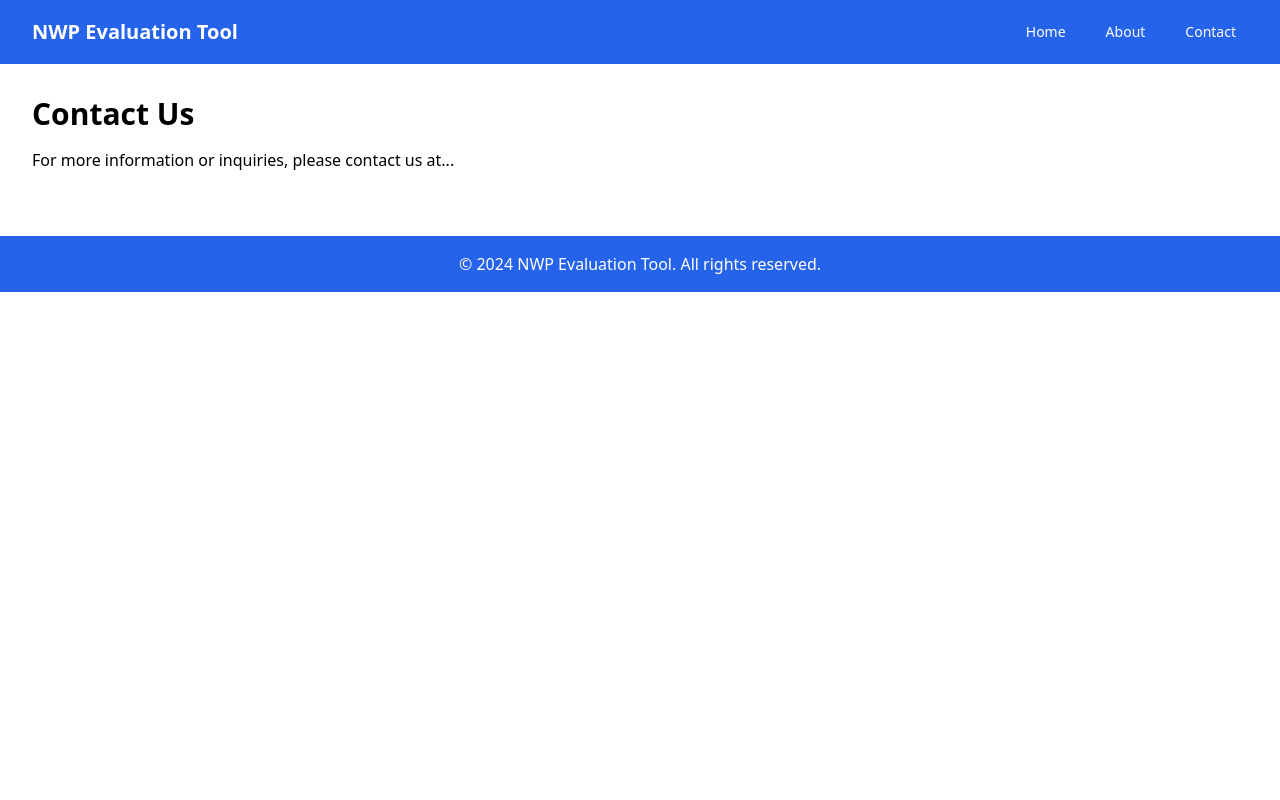
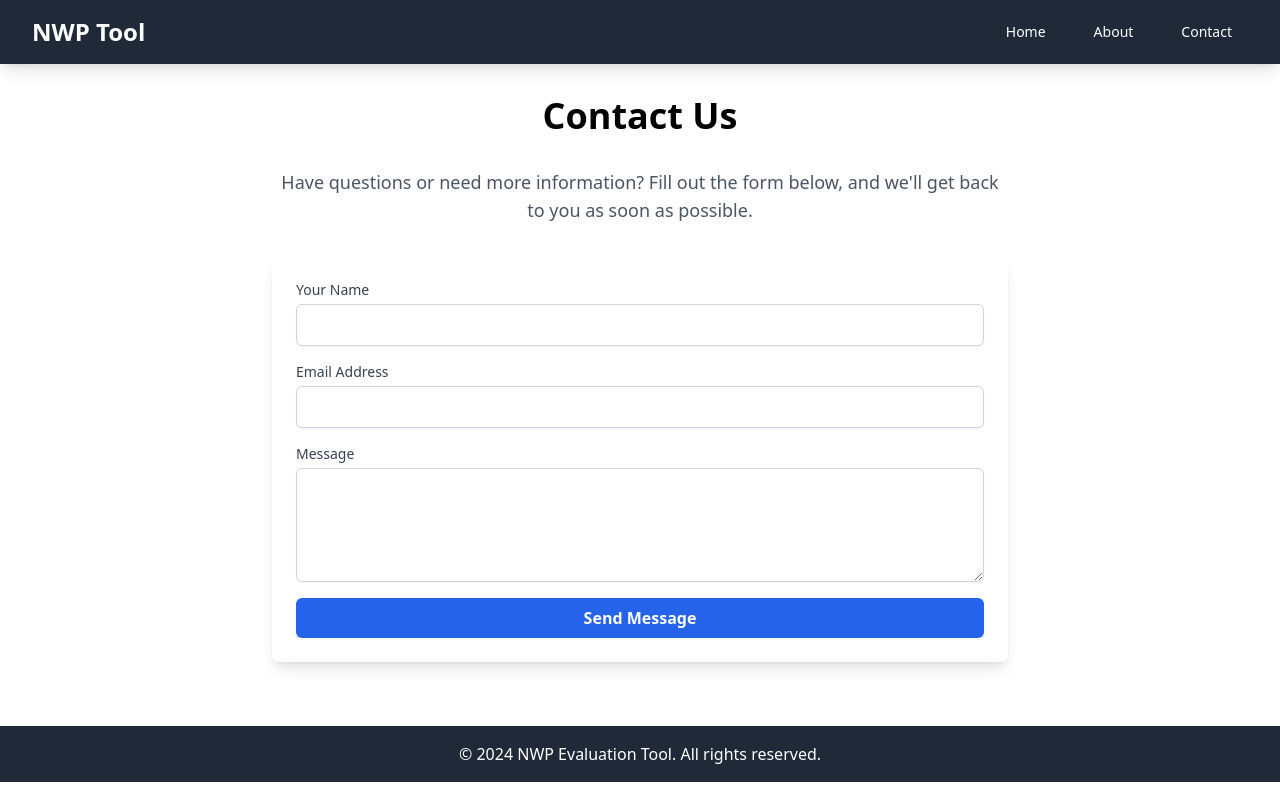
Before and after one commit to shiv3679/ATMOS, a React (Create React App) app in the folder atmos-app/: page /contact in a window 1280 px wide. Built offline with nearby package versions, Linux system fonts and the light colour scheme.

Commit message:
making things pretty

```diff
--- a/atmos-app/src/components/Footer.js
+++ b/atmos-app/src/components/Footer.js
@@ -4,7 +4,7 @@ import React from 'react';
 
 function Footer() {
   return (
-    <footer className="bg-blue-600 text-white py-4 mt-8">
+    <footer className="bg-gray-800 text-white py-4 mt-8">
       <div className="container mx-auto text-center">
         &copy; {new Date().getFullYear()} NWP Evaluation Tool. All rights reserved.
       </div>
--- a/atmos-app/src/components/Navbar.js
+++ b/atmos-app/src/components/Navbar.js
@@ -1,5 +1,3 @@
-// src/components/Navbar.js
-
 import React, { useState } from 'react';
 import { Link } from 'react-router-dom';
 
@@ -7,90 +5,110 @@ function Navbar() {
   const [isOpen, setIsOpen] = useState(false);
 
   return (
-    <nav className="bg-blue-600">
+    <nav className="bg-gray-800 shadow-lg">
       <div className="max-w-7xl mx-auto px-4 sm:px-6 lg:px-8">
         <div className="flex items-center justify-between h-16">
-          {/* Logo or Brand Name */}
+          {/* Logo */}
           <div className="flex-shrink-0">
-            <Link to="/" className="text-white font-bold text-xl">
-              NWP Evaluation Tool
+            <Link to="/" className="text-white font-bold text-2xl">
+              NWP Tool
             </Link>
           </div>
-          {/* Hamburger Menu for Mobile */}
-          <div className="-mr-2 flex md:hidden">
+
+          {/* Desktop Menu */}
+          <div className="hidden md:flex items-center space-x-4">
+            <Link
+              to="/"
+              className="text-white px-4 py-2 rounded-md text-sm font-medium hover:bg-gray-700 transition duration-300"
+            >
+              Home
+            </Link>
+            <Link
+              to="/about"
+              className="text-white px-4 py-2 rounded-md text-sm font-medium hover:bg-gray-700 transition duration-300"
+            >
+              About
+            </Link>
+            <Link
+              to="/contact"
+              className="text-white px-4 py-2 rounded-md text-sm font-medium hover:bg-gray-700 transition duration-300"
+            >
+              Contact
+            </Link>
+          </div>
+
+          {/* Mobile Menu Button */}
+          <div className="flex md:hidden">
             <button
               onClick={() => setIsOpen(!isOpen)}
               type="button"
-              className="bg-blue-600 inline-flex items-center justify-center p-2 rounded-md text-white hover:bg-blue-700 focus:outline-none"
+              className="bg-gray-800 p-2 rounded-md text-white hover:bg-gray-700 focus:outline-none"
+              aria-expanded="false"
             >
               <span className="sr-only">Open main menu</span>
-              {/* Icon for menu */}
+              {!isOpen ? (
                 <svg
-                className={`${isOpen ? 'hidden' : 'block'} h-6 w-6`}
+                  className="block h-6 w-6"
                   xmlns="http://www.w3.org/2000/svg"
                   fill="none"
                   viewBox="0 0 24 24"
                   stroke="currentColor"
+                  aria-hidden="true"
                 >
-                {/* Menu icon */}
-                <path strokeLinecap="round" strokeLinejoin="round" strokeWidth={2} d="M4 6h16M4 12h16M4 18h16" />
+                  <path
+                    strokeLinecap="round"
+                    strokeLinejoin="round"
+                    strokeWidth="2"
+                    d="M4 6h16M4 12h16M4 18h16"
+                  />
                 </svg>
-              {/* Icon for close */}
+              ) : (
                 <svg
-                className={`${isOpen ? 'block' : 'hidden'} h-6 w-6`}
+                  className="block h-6 w-6"
                   xmlns="http://www.w3.org/2000/svg"
                   fill="none"
                   viewBox="0 0 24 24"
                   stroke="currentColor"
+                  aria-hidden="true"
                 >
-                {/* Close icon */}
-                <path strokeLinecap="round" strokeLinejoin="round" strokeWidth={2} d="M6 18L18 6M6 6l12 12" />
+                  <path
+                    strokeLinecap="round"
+                    strokeLinejoin="round"
+                    strokeWidth="2"
+                    d="M6 18L18 6M6 6l12 12"
+                  />
                 </svg>
+              )}
             </button>
-          </div>
-          {/* Navigation Links */}
-          <div className="hidden md:block">
-            <div className="ml-10 flex items-baseline space-x-4">
-              <Link to="/" className="text-white px-3 py-2 rounded-md text-sm font-medium">
-                Home
-              </Link>
-              <Link to="/about" className="text-white px-3 py-2 rounded-md text-sm font-medium">
-                About
-              </Link>
-              <Link to="/contact" className="text-white px-3 py-2 rounded-md text-sm font-medium">
-                Contact
-              </Link>
-              {/* Add more links as needed */}
           </div>
         </div>
       </div>
-      </div>
+
       {/* Mobile Menu */}
       {isOpen && (
-        <div className="md:hidden">
+        <div className="md:hidden bg-gray-800">
           <div className="px-2 pt-2 pb-3 space-y-1 sm:px-3">
             <Link
               to="/"
-              className="text-white block px-3 py-2 rounded-md text-base font-medium"
+              className="block text-white px-4 py-2 rounded-md text-base font-medium hover:bg-gray-700 transition duration-300"
               onClick={() => setIsOpen(false)}
             >
               Home
             </Link>
             <Link
               to="/about"
-              className="text-white block px-3 py-2 rounded-md text-base font-medium"
+              className="block text-white px-4 py-2 rounded-md text-base font-medium hover:bg-gray-700 transition duration-300"
               onClick={() => setIsOpen(false)}
             >
               About
             </Link>
             <Link
               to="/contact"
-              className="text-white block px-3 py-2 rounded-md text-base font-medium"
+              className="block text-white px-4 py-2 rounded-md text-base font-medium hover:bg-gray-700 transition duration-300"
               onClick={() => setIsOpen(false)}
             >
               Contact
             </Link>
-            {/* Add more links as needed */}
           </div>
         </div>
       )}
--- a/atmos-app/src/pages/About.js
+++ b/atmos-app/src/pages/About.js
@@ -1,14 +1,33 @@
-// src/pages/About.js
 import React from 'react';
 
 function About() {
   return (
-    <div className="container mx-auto p-4">
-      <h1 className="text-3xl font-bold mb-4">About This Project</h1>
-      <p>
-        This application is designed to facilitate the evaluation and analysis of numerical weather
-        prediction (NWP) models...
-      </p>
+    <div className="container mx-auto p-4 max-w-4xl">
+      <h1 className="text-4xl font-bold text-center mb-8">About This Project</h1>
+      <div className="text-lg text-gray-700 space-y-6">
+        <p>
+          The <span className="font-semibold text-blue-600">NWP Model Evaluation Tool</span> is a state-of-the-art web application designed to facilitate the evaluation and analysis of numerical weather prediction (NWP) models.
+        </p>
+        <p>
+          This tool allows researchers and professionals in the field of climate science to compare simulation data with observational datasets. Users can upload NetCDF files, calculate key metrics such as{' '}
+          <span className="font-semibold">Mean Absolute Error (MAE)</span> and{' '}
+          <span className="font-semibold">Root Mean Square Error (RMSE)</span>, and visualize results through spatial and temporal plots.
+        </p>
+        <p>
+          The project is tailored to provide:
+        </p>
+        <ul className="list-disc list-inside space-y-2">
+          <li>Easy-to-use interface for uploading and selecting datasets.</li>
+          <li>Dynamic metric calculation for comparing simulation and observation data.</li>
+          <li>Interactive visualizations to explore spatial and temporal variations.</li>
+        </ul>
+        <p>
+          Built with modern web technologies, this application aims to bridge the gap between data and actionable insights in the field of weather prediction and climate modeling.
+        </p>
+        <p>
+          <span className="font-semibold text-blue-600">Our Mission:</span> To empower researchers with intuitive tools for evaluating and improving weather prediction models.
+        </p>
+      </div>
     </div>
   );
 }
--- a/atmos-app/src/pages/Contact.js
+++ b/atmos-app/src/pages/Contact.js
@@ -1,13 +1,106 @@
-// src/pages/Contact.js
-import React from 'react';
+import React, { useState } from 'react';
 
 function Contact() {
+  const [formData, setFormData] = useState({
+    name: '',
+    email: '',
+    message: '',
+  });
+
+  const [isSubmitted, setIsSubmitted] = useState(false);
+
+  const handleChange = (e) => {
+    const { name, value } = e.target;
+    setFormData((prevData) => ({
+      ...prevData,
+      [name]: value,
+    }));
+  };
+
+  const handleSubmit = (e) => {
+    e.preventDefault();
+    // For now, we'll just simulate a submission
+    setIsSubmitted(true);
+  };
+
   return (
-    <div className="container mx-auto p-4">
-      <h1 className="text-3xl font-bold mb-4">Contact Us</h1>
-      <p>
-        For more information or inquiries, please contact us at...
+    <div className="container mx-auto p-4 max-w-3xl">
+      <h1 className="text-4xl font-bold text-center mb-8">Contact Us</h1>
+      <p className="text-lg text-gray-600 mb-8 text-center">
+        Have questions or need more information? Fill out the form below, and we'll get back to you as soon as possible.
       </p>
+
+      {isSubmitted ? (
+        <div className="bg-green-100 text-green-700 p-4 rounded-md text-center">
+          Thank you for reaching out! We'll get back to you shortly.
+        </div>
+      ) : (
+        <form
+          onSubmit={handleSubmit}
+          className="bg-white p-6 rounded-lg shadow-lg space-y-4"
+        >
+          <div>
+            <label
+              htmlFor="name"
+              className="block text-sm font-medium text-gray-700"
+            >
+              Your Name
+            </label>
+            <input
+              type="text"
+              name="name"
+              id="name"
+              value={formData.name}
+              onChange={handleChange}
+              className="mt-1 block w-full border-gray-300 rounded-md shadow-sm focus:ring-blue-500 focus:border-blue-500"
+              required
+            />
+          </div>
+
+          <div>
+            <label
+              htmlFor="email"
+              className="block text-sm font-medium text-gray-700"
+            >
+              Email Address
+            </label>
+            <input
+              type="email"
+              name="email"
+              id="email"
+              value={formData.email}
+              onChange={handleChange}
+              className="mt-1 block w-full border-gray-300 rounded-md shadow-sm focus:ring-blue-500 focus:border-blue-500"
+              required
+            />
+          </div>
+
+          <div>
+            <label
+              htmlFor="message"
+              className="block text-sm font-medium text-gray-700"
+            >
+              Message
+            </label>
+            <textarea
+              name="message"
+              id="message"
+              rows="4"
+              value={formData.message}
+              onChange={handleChange}
+              className="mt-1 block w-full border-gray-300 rounded-md shadow-sm focus:ring-blue-500 focus:border-blue-500"
+              required
+            ></textarea>
+          </div>
+
+          <button
+            type="submit"
+            className="w-full py-2 px-4 bg-blue-600 text-white font-semibold rounded-md hover:bg-blue-700"
+          >
+            Send Message
+          </button>
+        </form>
+      )}
     </div>
   );
 }
```
Also changed, not shown: 1 other file (tests, documents, lock files or other folders). Lines whose indentation alone changed are shown as unchanged.
